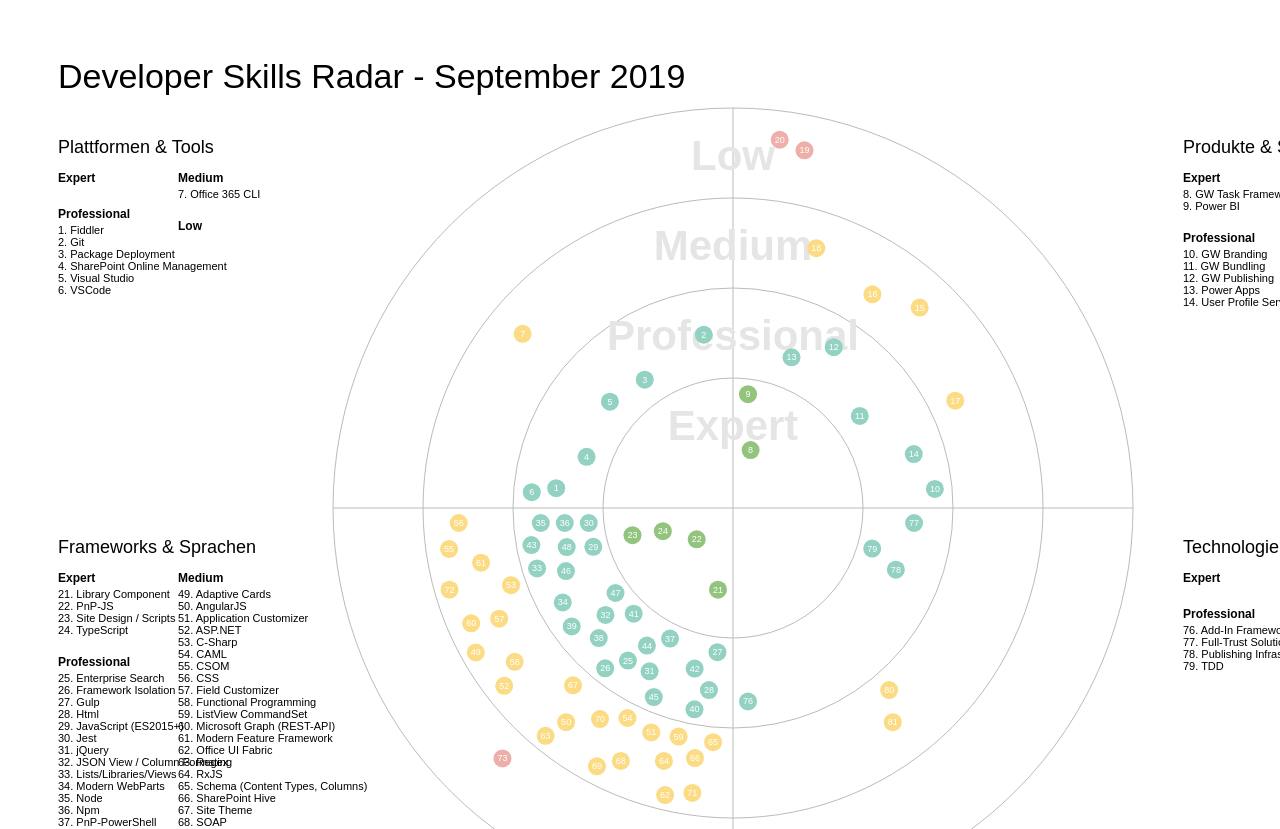
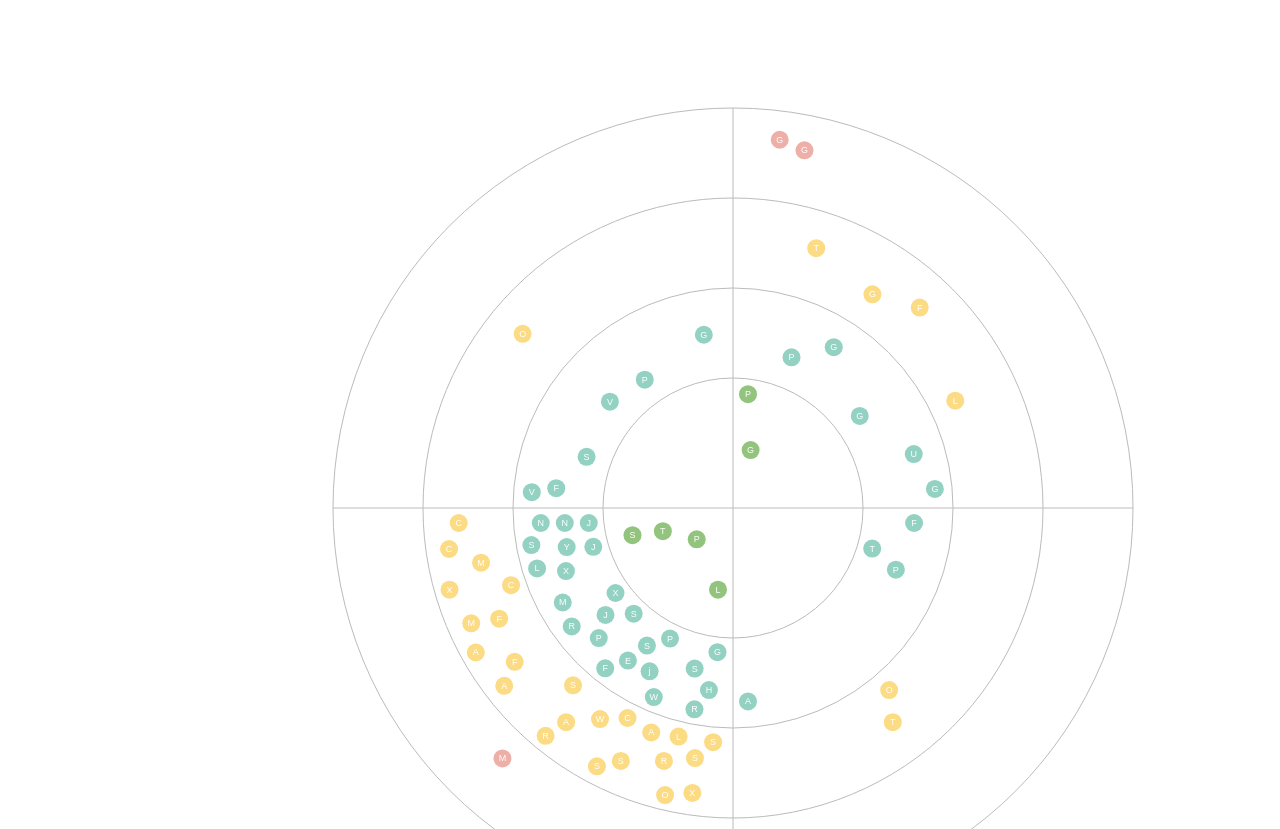
Before and after one commit to rolandoechslin/technologie-radar, a website: page docs/index.html in a window 1280 px wide. Shown: the top 829 px of the page. Drawn offline with nearby package versions, Linux system fonts and the light colour scheme.

Commit message:
update print layout

```diff
--- a/docs/index.html
+++ b/docs/index.html
@@ -38,7 +38,7 @@
     { name: "Medium", color: "#fbdb84" },
     { name: "Low", color: "#efafa9" }
   ],
-  print_layout: true,
+  print_layout: false,
   // zoomed_quadrant: 0,
   //ENTRIES
   entries: [
```
